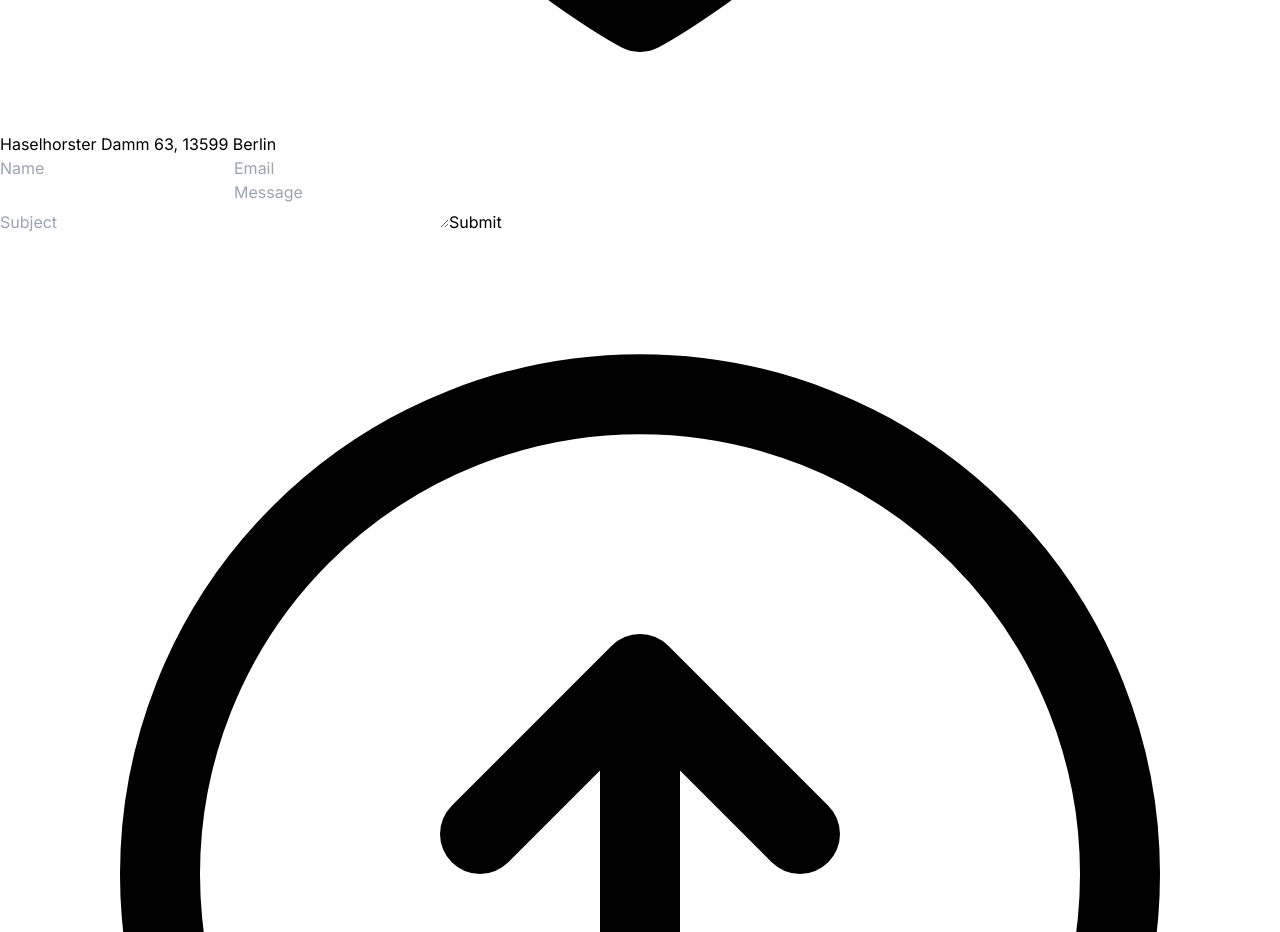
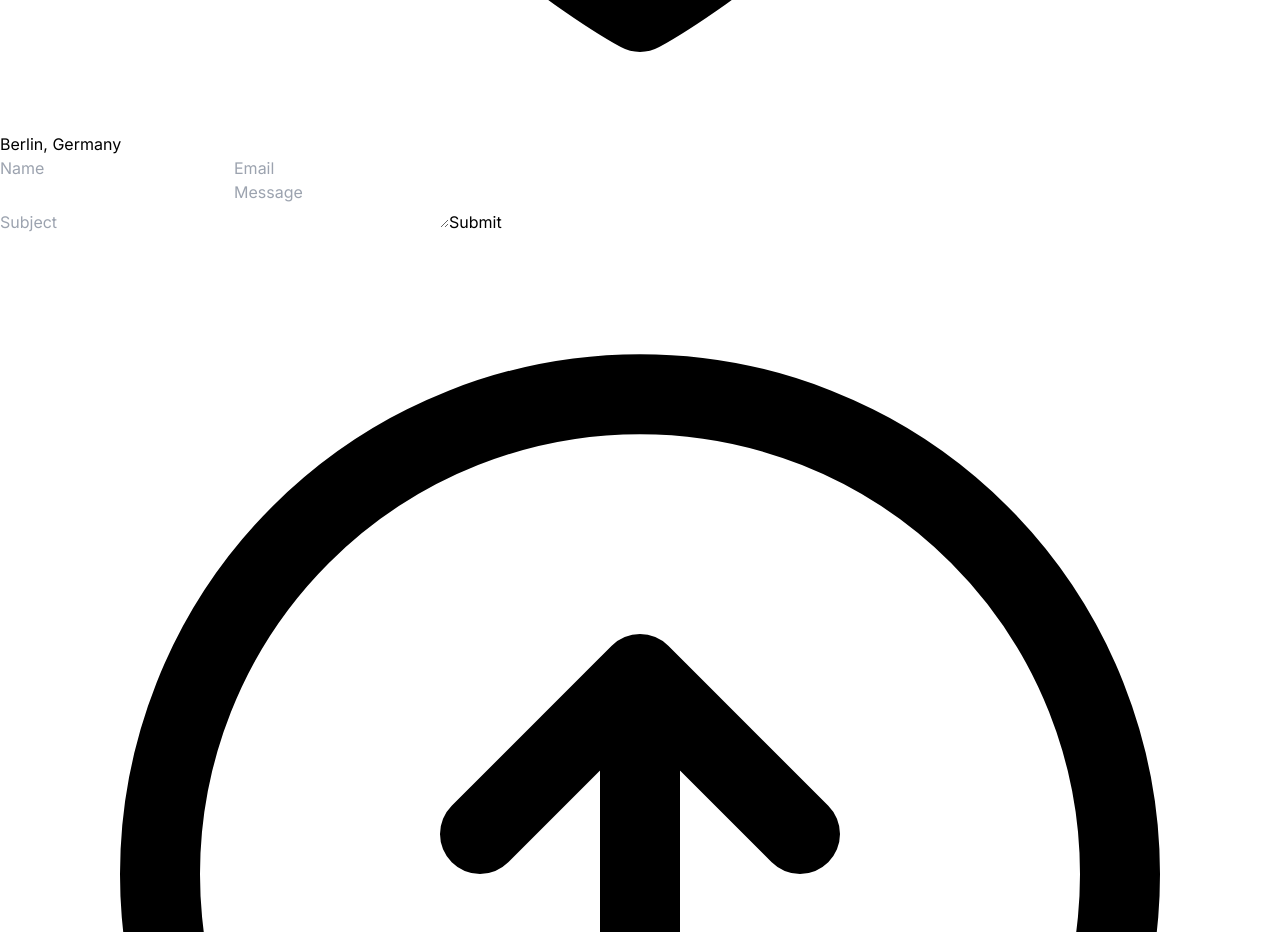
Before and after one commit to alirezarastineh/portfolio, a Next.js app: page / in a window 1280 px wide. Shown: the part 7720-8652 px from the top of the page. Built offline with nearby package versions, Linux system fonts and the light colour scheme.

Commit message:
changing the address

```diff
--- a/src/components/ContactMe.tsx
+++ b/src/components/ContactMe.tsx
@@ -85,7 +85,7 @@ export default function ContactMe({}: Props) {
           </div>
           <div className="flex items-center space-x-5 justify-center">
             <MapPinIcon className="text-[#F7AB0A] h-7 w-7 animate-pulse" />
-            <p className="text-2xl">Haselhorster Damm 63, 13599 Berlin</p>
+            <p className="text-2xl">Berlin, Germany</p>
           </div>
         </div>
         <form
--- a/src/components/Header.tsx
+++ b/src/components/Header.tsx
@@ -3,7 +3,6 @@
 import React, { useState, useEffect } from "react";
 import { SocialIcon } from "react-social-icons";
 import { motion } from "framer-motion";
-import Link from "next/link";
 
 type Props = {};
 
```
